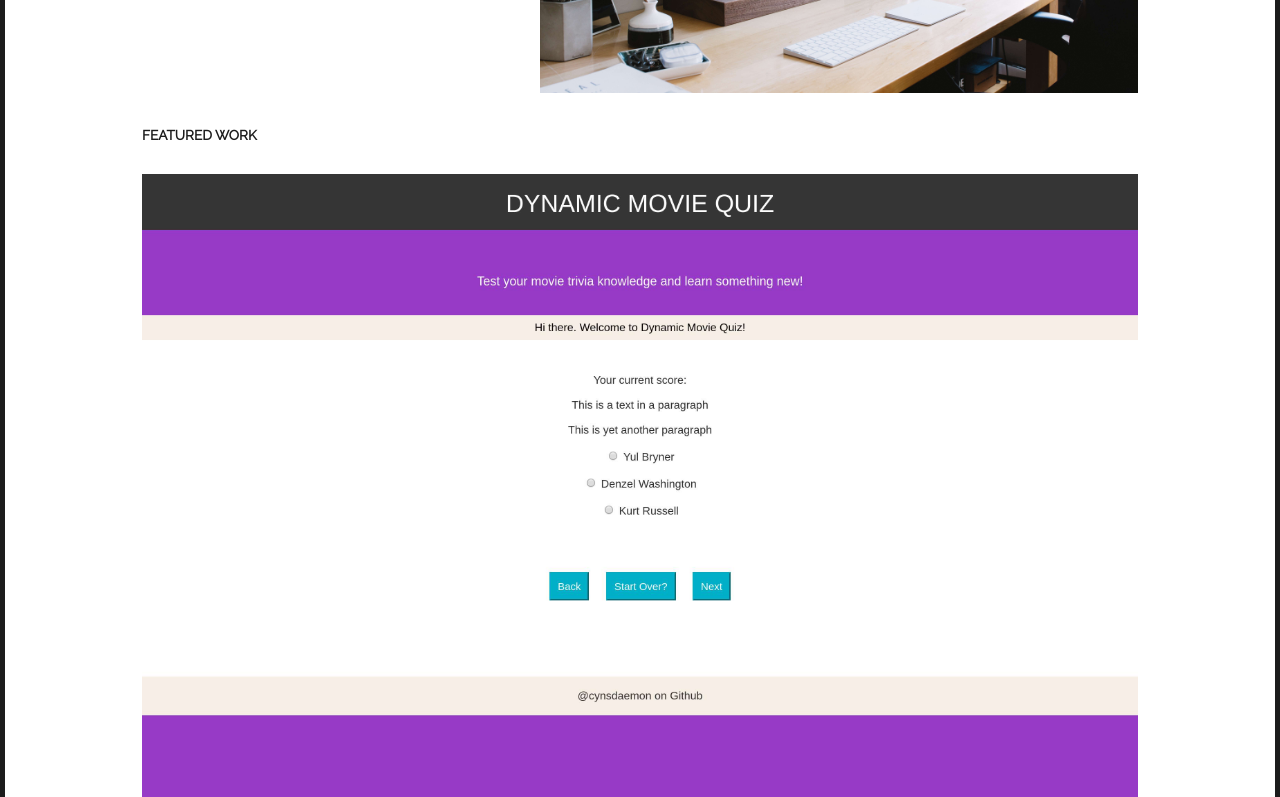
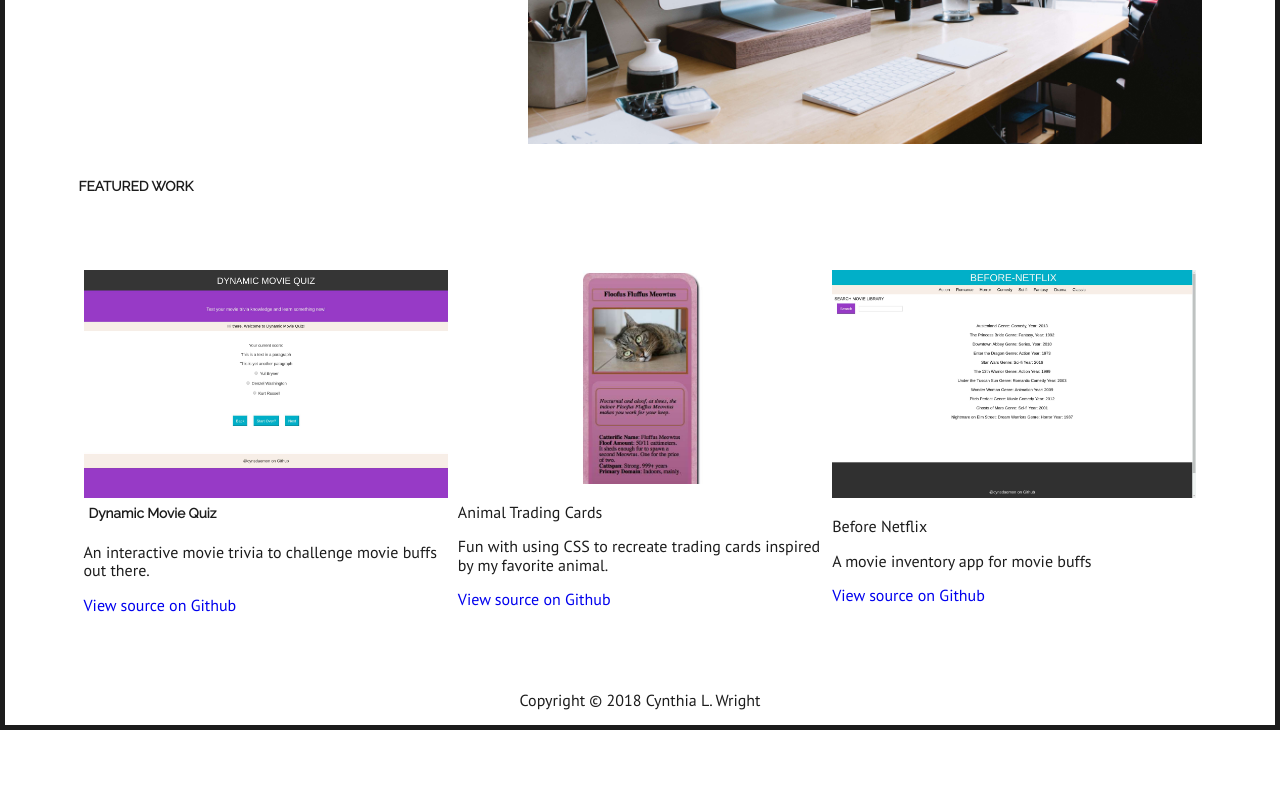
Before and after one commit to cynsdaemon/portfolio-site-udacity, a plain HTML site: page index.html in a window 1280 px wide. Shown: the part 580-1377 px from the top of the page. After the commit the page ends 1310 px from the top, so only its background shows below. Drawn offline with Linux system fonts and the light colour scheme.

Commit message:
add flexbox for portfolio

```diff
--- a/css/main.css
+++ b/css/main.css
@@ -57,7 +57,8 @@ img {
   padding: 5px;
 }
 
-.featured-work {
+.featured-work,
+.project-list h1 {
   padding: 20px 5px;
 
 }
@@ -66,6 +67,9 @@ img {
   padding: 5px;
 }
 
+
+
+
 footer {
   text-align: center;
 }
--- a/css/responsive.css
+++ b/css/responsive.css
@@ -19,7 +19,7 @@
   }
 
   .container {
-    padding: 0 10%;
+    padding: 0 5%;
     margin: 0 auto;
   }
 
@@ -63,6 +63,28 @@
     max-width: 60%;
   }
 
+  .featured-work {
+    display: flex;
+  }
+
+  .featured-one,
+  .featured-two,
+  .featured-three {
+    width: 100%
+
+  }
+
+  .featured-one {
+    order: 1;
+  }
+
+  .featured-two {
+    order: 2;
+  }
+
+  .featured-three {
+    order: 3;
+  }
 
 
 }
--- a/index.html
+++ b/index.html
@@ -28,9 +28,9 @@
       </div>
 
       <!-- featured-work -->
-      <div class ="featured-work">
+      <div class ="project-list">
         <h1>FEATURED WORK</h1>
-        <ul>
+        <ul class ="featured-work">
           <li class ="featured-one">
             <img src ="img/dynamic-movie-quiz.jpg" alt="Dynamic Movie trivia during play">
             <h2>Dynamic Movie Quiz</h2>
```
